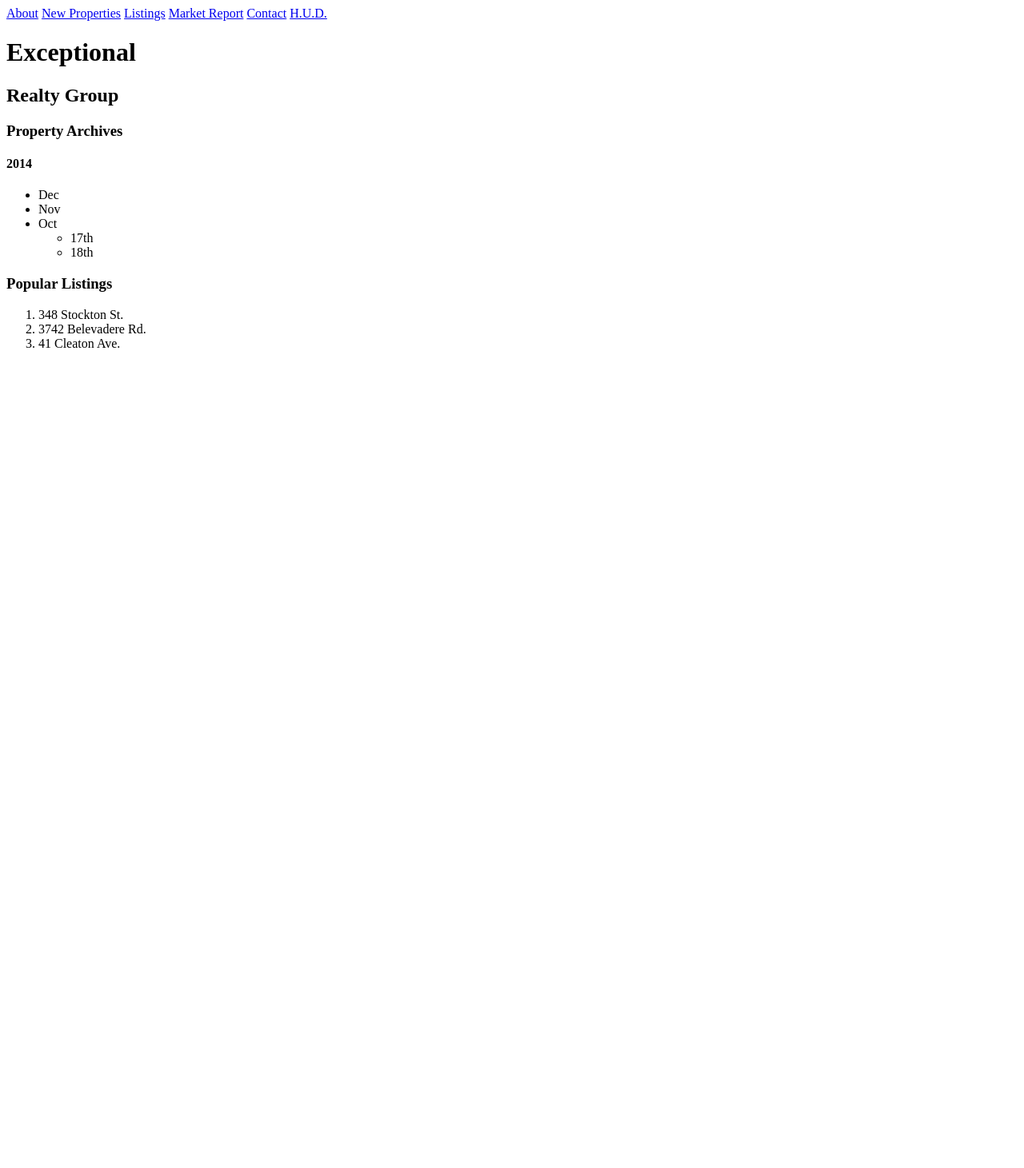
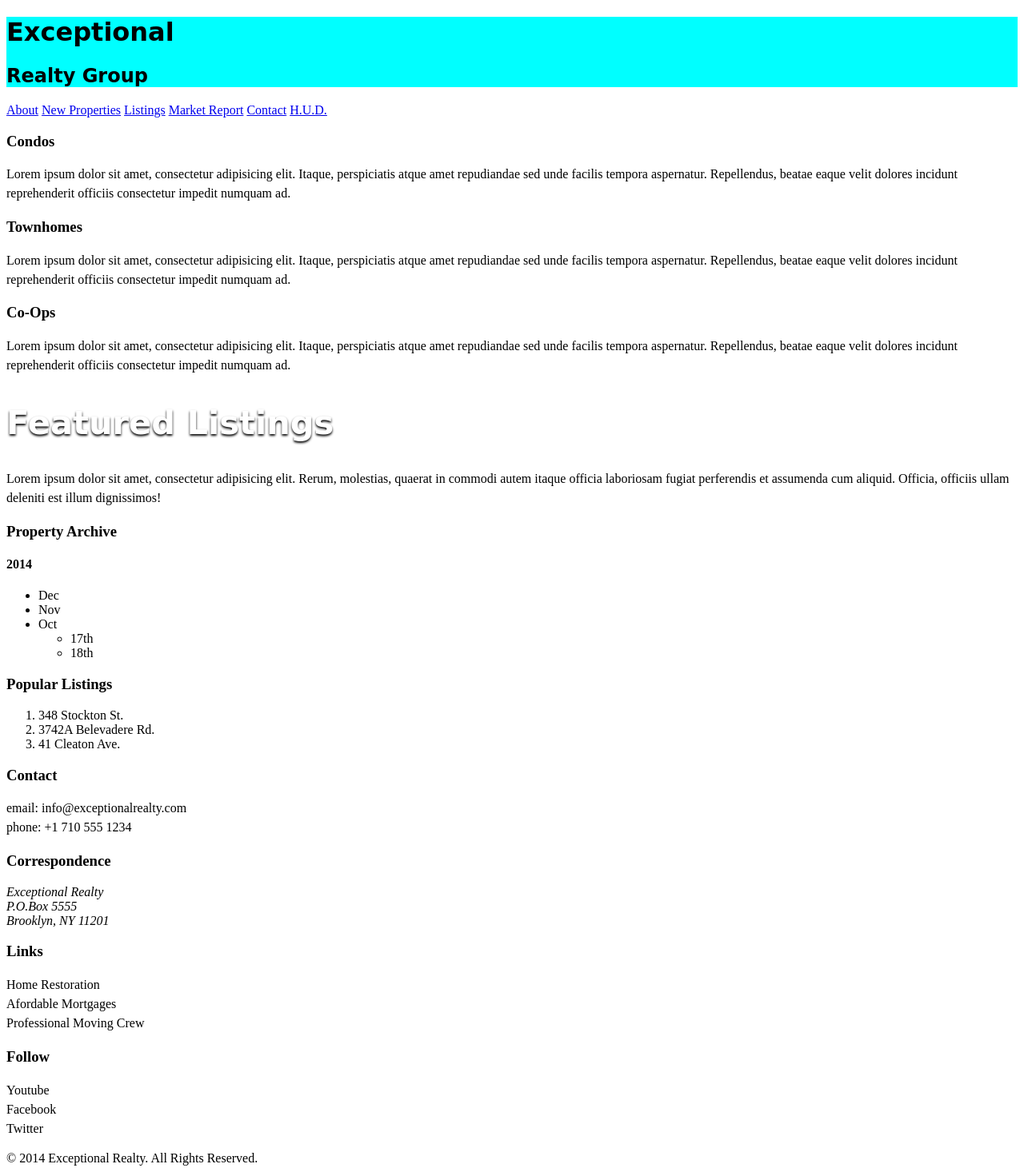
Before and after one commit to userimack/exceptional-realty, a plain HTML site: page real-estate-listings.html in a window 1280 px wide. Shown: the whole page at 80% size. Before the commit the page ends 800 px from the top, so only its background shows below. Drawn offline with Linux system fonts and the light colour scheme; a web font is replaced by a local one.

Commit message:
add external css file and connect it to project

```diff
--- /dev/null
+++ b/css/style.css
@@ -0,0 +1,49 @@
+@import url('https://fonts.googleapis.com/css?family=Elsie:400,900');
+@import url('https://fonts.googleapis.com/css?family=Clicker+Script');
+
+p{
+    font-size: 1em;
+    line-height: 1.5em;
+}
+
+figcaption {
+    /* font-weight: normal; */
+    /* font-size: 0.75em; */
+    /* line-height: 1.5em; */
+    /* font-family: Georgia, "New Times Roman", serif;  */
+    font: normal 0.75em/1.5em 'Elsie', cursive;
+    color: #777;
+    text-align: right;
+}
+
+.milk-text{
+    font: bold 2.6em 'Elsie Swash Caps', cursive;
+    color: white;
+    text-shadow: 0 2px 3px #000;
+}
+
+#logo{
+    background: aqua;
+}
+
+#logo h1 {
+    font-family: "Clicker Script", cursive;
+}
+
+#logo h2 {
+    font-family: "Elsie Swash Caps", cursive;
+}
+
+#details a:link, #details a:visited {
+    color: black;
+    text-decoration: none;
+}
+
+#details a:hover {
+    color: black;
+    text-decoration: underline;
+}
+
+#details a:active {
+    color: red;
+}
--- a/real-estate-listings.html
+++ b/real-estate-listings.html
@@ -1,31 +1,50 @@
-<!DOCTYPE html>
+<!doctype html>
 <html lang="en">
 <head>
   <meta charset="UTF-8">
-        <meta name="description" content="Exceptional Realty Group, your real estate agent for buying, selling, and renting throughout New York City">
-        <meta name="keywords" content="Exceptional Realty Group, real estate, houses, property">
-        <meta name="author" content="Jon Grover">
-        <meta name="viewport" content="width=device-width, initial-scale=1.0">
+  <title>Exceptional Realty Group - Luxury Homes - Listings</title>
 
-        <link href="https://fonts.googleapis.com/css?family=Monoton" rel="stylesheet">
-        <title>Exceptional Realty Group - Luxury Homes - Listings</title>
+    <link rel="stylesheey" href="https://cdnjs.cloudflare.com/ajax/libs/normalize/8.0.0/normalize.min.css">
+    <link rel="stylesheet" href="css/style.css">
+    <script src="https://cdnjs.cloudflare.com/ajax/libs/modernizr/2.8.3/modernizr.min.js"></script>
 </head>
-
 <body>
   <header>
-            <a href="index.html">About</a>
-            <a href="new-properties.html">New Properties</a>
-            <a href="real-estate-listings.html">Listings</a>
-            <a href="market-report.html">Market Report</a>
-            <a href="contact.html">Contact</a>
-            <a href="http://hud.gov" target='_blank'>H.U.D.</a>
-        </header>
+    <div id="logo">
       <h1>Exceptional</h1>
       <h2>Realty Group</h2>
+    </div>
 
-          <h3>Property Archives</h3>
+    <nav>
+      <a href="index.html">About</a> <a href="new-properties.html">New Properties</a> <a href="real-estate-listings.html">Listings</a> <a href="market-report.html">Market Report</a> <a href="contact.html">Contact</a> <a href="http://hud.gov" target="_blank">H.U.D.</a>
+    </nav>
+  </header>
+
+  <section>
+    <h3>Condos</h3>
+    <p>Lorem ipsum dolor sit amet, consectetur adipisicing elit. Itaque, perspiciatis atque amet repudiandae sed unde facilis tempora aspernatur. Repellendus, beatae eaque velit dolores incidunt reprehenderit officiis consectetur impedit numquam ad.</p>
+  </section>
+
+  <section>
+    <h3>Townhomes</h3>
+    <p>Lorem ipsum dolor sit amet, consectetur adipisicing elit. Itaque, perspiciatis atque amet repudiandae sed unde facilis tempora aspernatur. Repellendus, beatae eaque velit dolores incidunt reprehenderit officiis consectetur impedit numquam ad.</p>
+  </section>
+
+  <section>
+    <h3>Co-Ops</h3>
+    <p>Lorem ipsum dolor sit amet, consectetur adipisicing elit. Itaque, perspiciatis atque amet repudiandae sed unde facilis tempora aspernatur. Repellendus, beatae eaque velit dolores incidunt reprehenderit officiis consectetur impedit numquam ad.</p>
+  </section>
+
+  <h2 class="milk-text">Featured Listings</h2>
+
+  <section>
+    <p>Lorem ipsum dolor sit amet, consectetur adipisicing elit. Rerum, molestias, quaerat in commodi autem itaque officia laboriosam fugiat perferendis et assumenda cum aliquid. Officia, officiis ullam deleniti est illum dignissimos!</p>
+  </section>
+
+  <section>
+    <h3>Property Archive</h3>
     <h4>2014</h4>
-
+    <!-- unordered list -->
     <ul>
       <li>Dec</li>
       <li>Nov</li>
@@ -36,12 +55,55 @@
         </ul>
       </li>
     </ul>
+  </section>
 
+  <section>
     <h3>Popular Listings</h3>
+    <!-- ordered list -->
     <ol>
       <li>348 Stockton St.</li>
-              <li>3742 Belevadere Rd.</li>
+      <li>3742A Belevadere Rd.</li>
       <li>41 Cleaton Ave.</li>
     </ol>
+  </section>
+
+  <section id="details">
+      <div>
+        <h3>Contact</h3>
+        <p>
+          email: <a href="mailto:info@exceptionalrealty.com">info@exceptionalrealty.com</a><br>
+          phone: +1 710 555 1234
+        </p>
+        <h3>Correspondence</h3>
+        <address>
+          Exceptional Realty<br>
+          P.O.Box 5555<br>
+          Brooklyn, NY 11201
+        </address>
+      </div>
+
+      <div>
+        <h3>Links</h3>
+        <p>
+          <a href="#" target="_blank">Home Restoration</a><br>
+          <a href="#" target="_blank">Afordable Mortgages</a><br>
+          <a href="#" target="_blank">Professional Moving Crew</a>
+        </p>
+      </div>
+
+      <div>
+        <h3>Follow</h3>
+        <p>
+          <a href="#" target="_blank">Youtube</a><br>
+          <a href="#" target="_blank">Facebook</a><br>
+          <a href="#" target="_blank">Twitter</a>
+        </p>
+      </div>
+    </section>
+
+    <footer>
+      &copy; 2014 Exceptional Realty. All Rights Reserved.
+    </footer>
+
 </body>
 </html>
```
Also changed, not shown: index.html (+67 -21 lines). Lines whose indentation alone changed are shown as unchanged.
